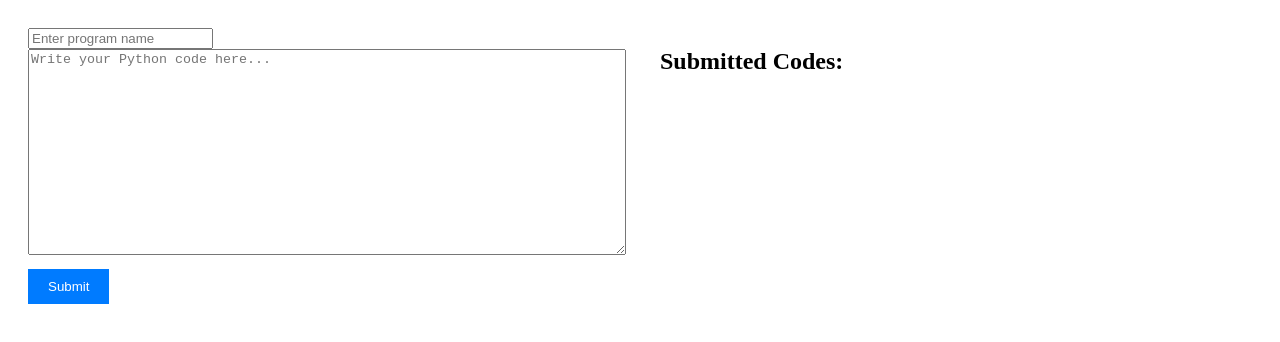
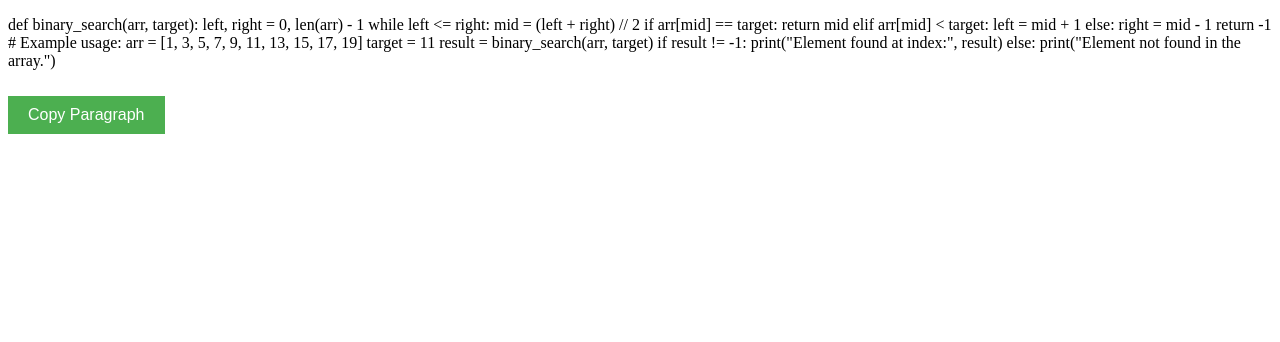
Before and after one commit to lokesh-232/prc, a plain HTML site: page index.html in a window 1280 px wide. Drawn offline with Linux system fonts and the light colour scheme.

Commit message:
Update index.html

```diff
--- a/index.html
+++ b/index.html
@@ -3,118 +3,71 @@
 <head>
     <meta charset="UTF-8">
     <meta name="viewport" content="width=device-width, initial-scale=1.0">
-    <title>Python Code Editor</title>
+    <title>Display and Copy Paragraph</title>
     <style>
-        .container {
-    display: flex;
-}
-
-.input, .output {
-    flex: 1;
-    padding: 20px;
-}
-
-textarea {
-    width: 100%;
-    height: 200px;
-    margin-bottom: 10px;
-}
-
-button {
-    padding: 10px 20px;
-    background-color: #007bff;
-    color: #fff;
-    border: none;
-    cursor: pointer;
-}
-
-button:hover {
-    background-color: #0056b3;
-}
-
-ul {
-    list-style-type: none;
-    padding: 0;
-}
-
-li {
-    margin-bottom: 10px;
-    border: 1px solid #ddd;
-    padding: 10px;
-    background-color: #f9f9f9;
-}
-
+        #copyButton {
+            background-color: #4CAF50;
+            border: none;
+            color: white;
+            padding: 10px 20px;
+            text-align: center;
+            text-decoration: none;
+            display: inline-block;
+            font-size: 16px;
+            margin-top: 10px;
+            cursor: pointer;
+        }
     </style>
 </head>
 <body>
-    <div class="container">
-        <div class="input">
-            <input type="text" id="programName" placeholder="Enter program name">
-            <textarea id="codeInput" placeholder="Write your Python code here..."></textarea>
-            <button onclick="submitCode()">Submit</button>
-        </div>
-        <div class="output">
-            <h2>Submitted Codes:</h2>
-            <ul id="submittedCodes"></ul>
-        </div>
-    </div>
-    <script >
-        // Function to submit code
-function submitCode() {
-    var programName = document.getElementById('programName').value.trim();
-    var code = document.getElementById('codeInput').value.trim();
-    if (programName !== '' && code !== '') {
-        // Save code to local storage
-        var submittedCodes = localStorage.getItem('submittedCodes');
-        submittedCodes = submittedCodes ? JSON.parse(submittedCodes) : [];
-        submittedCodes.push({name: programName, code: code});
-        localStorage.setItem('submittedCodes', JSON.stringify(submittedCodes));
-        // Display submitted codes
-        displaySubmittedCodes(submittedCodes);
-        // Clear input fields
-        document.getElementById('programName').value = '';
-        document.getElementById('codeInput').value = '';
-    } else {
-        alert('Please enter program name and write some Python code before submitting.');
-    }
-}
+    <p id="paragraph">def binary_search(arr, target):
+        left, right = 0, len(arr) - 1
 
-// Function to display submitted codes
-function displaySubmittedCodes(submittedCodes) {
-    var ul = document.getElementById('submittedCodes');
-    ul.innerHTML = '';
-    submittedCodes.forEach(function(program) {
-        var li = document.createElement('li');
-        var copyButton = document.createElement('button');
-        copyButton.textContent = 'Copy';
-        copyButton.setAttribute('id', program.name);
-        copyButton.addEventListener('click', function() {
-            copyCode(program.code);
-        });
-        li.textContent = program.name + ': ' + program.code;
-        li.appendChild(copyButton);
-        ul.appendChild(li);
-    });
-}
+        while left <= right:
+            mid = (left + right) // 2
+            if arr[mid] == target:
+                return mid
+            elif arr[mid] < target:
+                left = mid + 1
+            else:
+                right = mid - 1
 
-// Function to copy code to clipboard
-function copyCode(code) {
-    navigator.clipboard.writeText(code)
-        .then(function() {
-            alert('Code copied to clipboard!');
-        })
-        .catch(function(error) {
-            console.error('Failed to copy code: ', error);
-        });
-}
+        return -1
 
-// Display submitted codes on page load
-window.onload = function() {
-    var submittedCodes = localStorage.getItem('submittedCodes');
-    submittedCodes = submittedCodes ? JSON.parse(submittedCodes) : [];
-    displaySubmittedCodes(submittedCodes);
-};
+    # Example usage:
+    arr = [1, 3, 5, 7, 9, 11, 13, 15, 17, 19]
+    target = 11
+    result = binary_search(arr, target)
+    if result != -1:
+        print("Element found at index:", result)
+    else:
+        print("Element not found in the array.")
+    </p>
+    <button id="copyButton" onclick="copyParagraph()">Copy Paragraph</button>
 
+    <script>
+        function copyParagraph() {
+            var paragraph = document.getElementById("paragraph");
+            var paragraphText = paragraph.innerText;
+
+            // Create a textarea element to hold the content temporarily
+            var textArea = document.createElement("textarea");
+            textArea.value = paragraphText;
+            document.body.appendChild(textArea);
+
+            // Select the text inside the textarea
+            textArea.select();
+            textArea.setSelectionRange(0, 99999); /* For mobile devices */
+
+            // Copy the text to the clipboard
+            document.execCommand("copy");
+
+            // Remove the textarea element
+            document.body.removeChild(textArea);
+
+            // Alert that content has been copied
+            alert("Text copied to clipboard:\n" + paragraphText);
+        }
     </script>
 </body>
 </html>
```
